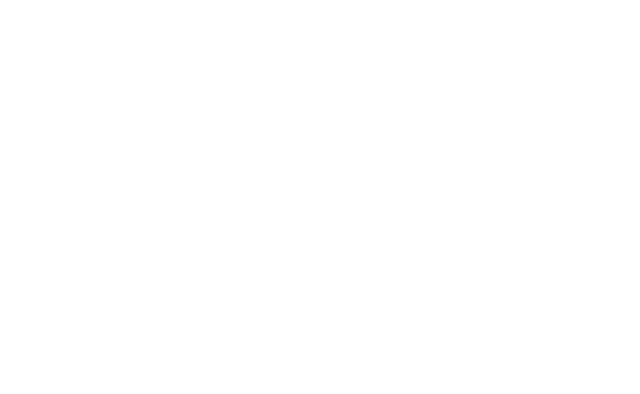
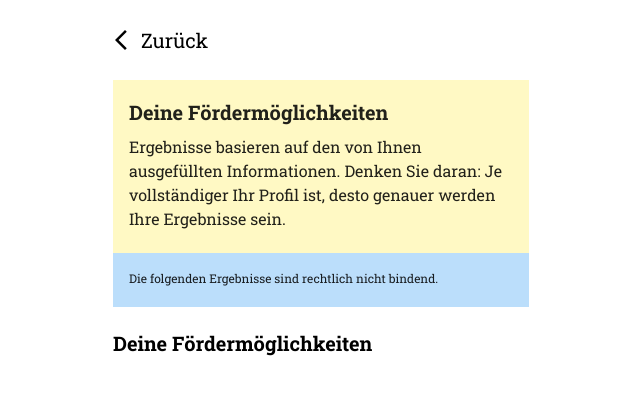
Before and after one commit to Citizen-Knowledge-Graph/foerderfunke-react-app, a React (Create React App) app: page /eligibility-overview in a window 1280 px wide. Before the commit this address had no page. Shown: the top 394 px of the page, without its empty margins (319-959 px from the left). Built offline with nearby package versions, Linux system fonts and the light colour scheme.

Commit message:
add eligibility screen

```diff
--- a/src/App.js
+++ b/src/App.js
@@ -9,6 +9,7 @@ import OnboardingWelcome from "./screens/OnboardingWelcome";
 import OnboardingSectionsScreen from "./screens/onboarding-sections/OnboardingSectionsScreen";
 import OnboardingUsername from "./screens/OnboardingUsername";
 import ProfileSectionScreen from "./screens/profile-section/ProfileSectionScreen";
+import EligibilityOverviewScreen from "./screens/eligibilty-overview/EligibilityOverviewScreen";
 import AppStartup from "./AppStartup";
 
 const theme = createTheme({
@@ -30,6 +31,7 @@ const App = () => {
                         <Route path="/onboarding-welcome" element={<OnboardingWelcome/>}/>
                         <Route path="/onboarding-username" element={<OnboardingUsername/>}/>
                         <Route path="/onboarding-sections" element={<OnboardingSectionsScreen/>}/>
+                        <Route path="/eligibility-overview" element={<EligibilityOverviewScreen/>}/>
                         <Route path="/profile-section/:id" element={<ProfileSectionScreen/>}/>
                     </Routes>
                 </div>
--- /dev/null
+++ b/src/screens/eligibilty-overview/EligibilityOverviewScreen.js
@@ -0,0 +1,15 @@
+import React from 'react';
+import EligibilityOverviewHeader from "./components/EligibilityOverviewHeader";
+import Layout from "../../components/Layout";
+import EligibilityOverviewList from "./components/EligibilityOverviewList";
+
+const EligibilityOverviewScreen = () => {
+    return (
+        <Layout>
+            <EligibilityOverviewHeader/>
+            <EligibilityOverviewList/>
+        </Layout>
+    );
+};
+
+export default EligibilityOverviewScreen;
--- /dev/null
+++ b/src/screens/eligibilty-overview/components/EligibilityOverviewHeader.js
@@ -0,0 +1,66 @@
+import React from 'react';
+import {Card, CardContent, Typography} from '@mui/material';
+import VStack from "../../../components/VStack";
+import HStack from "../../../components/HStack";
+import {yellow, blue} from "@mui/material/colors";
+
+const EligibilityOverviewScreen = () => {
+    return (
+        <VStack gap={0} alignItems={'center'} sx={{width: '100%'}}>
+            <HStack justifyContent={'center'} sx={{width: '100%'}}>
+                <Card sx={styles.titleCard}>
+                    <CardContent sx={styles.cardContent}>
+                        <Typography variant="h6" gutterBottom sx={styles.titleText}>
+                            Deine Fördermöglichkeiten
+                        </Typography>
+                        <Typography variant="body1" gutterBottom>
+                            Ergebnisse basieren auf den von Ihnen ausgefüllten Informationen. Denken Sie daran:
+                            Je vollständiger Ihr Profil ist, desto genauer werden Ihre Ergebnisse sein.
+                        </Typography>
+                    </CardContent>
+                </Card>
+            </HStack>
+            <HStack justifyContent={'center'} sx={{width: '100%'}}>
+                <Card sx={styles.subTitleCard}>
+                    <CardContent sx={styles.cardContent}>
+                        <Typography variant="body1" gutterBottom sx={styles.subTitleCardText}>
+                            Die folgenden Ergebnisse sind rechtlich nicht bindend.
+                        </Typography>
+                    </CardContent>
+                </Card>
+            </HStack>
+        </VStack>
+    );
+};
+
+const styles = {
+    titleCard: {
+        width: '100%',
+        borderRadius: '0px',
+        backgroundColor: yellow[100],
+        boxShadow: 'none',
+        padding: 0,
+    },
+    cardContent: {
+        padding: '16px',
+        "&:last-child": {
+            paddingBottom: '16px',
+        }
+    },
+    subTitleCard: {
+        backgroundColor: blue[100],
+        width: '100%',
+        borderRadius: '0px',
+        boxShadow: 'none',
+        padding: 0,
+    },
+    titleText: {
+        fontWeight: 'bold',
+    },
+    subTitleCardText: {
+        fontSize: '12px',
+        fontWeight: '400'
+    }
+};
+
+export default EligibilityOverviewScreen;
--- /dev/null
+++ b/src/screens/eligibilty-overview/components/EligibilityOverviewList.js
@@ -0,0 +1,49 @@
+import React from 'react';
+import {Typography} from '@mui/material';
+import VStack from "../../../components/VStack";
+import HStack from "../../../components/HStack";
+import {yellow, blue} from "@mui/material/colors";
+
+const EligibilityOverviewList = () => {
+    return (
+            <VStack gap={1} alignItems={'center'} sx={{width:'100%'}}>
+                <HStack justifyContent={'flex-start'} sx={{width:'100%'}}>
+                    <Typography variant="h6" gutterBottom sx={styles.titleText}>
+                        Deine Fördermöglichkeiten
+                    </Typography>
+                </HStack>
+            </VStack>
+    );
+};
+
+const styles = {
+    titleCard: {
+        width: '100%',
+        borderRadius: '0px',
+        backgroundColor: yellow[100],
+        boxShadow: 'none',
+        padding: 0,
+    },
+    cardContent: {
+        padding: '16px',
+        "&:last-child": {
+            paddingBottom: '16px',
+        }
+    },
+    subTitleCard:{
+        backgroundColor: blue[100],
+        width: '100%',
+        borderRadius: '0px',
+        boxShadow: 'none',
+        padding: 0,
+    },
+    titleText: {
+        fontWeight: 'bold',
+    },
+    subTitleCardText: {
+        fontSize: '12px',
+        fontWeight: '400'
+    }
+};
+
+export default EligibilityOverviewList;
--- a/src/screens/profile-section/components/ProfileSectionCompleted.js
+++ b/src/screens/profile-section/components/ProfileSectionCompleted.js
@@ -41,8 +41,19 @@ const ProfileSectionCompleted = ({title, id, entityData}) => {
             <ProfileCompletedPieChart completedSections={completedSections} totalSections={sectionStatus.length}/>
             <HStack justifyContent={'center'} sx={{width: "100%"}}>
                 <VStack gap={1} alignItems={'center'}>
-                    <Typography variant="h4">{title}</Typography>
-                    <Typography variant="h6">Profilbereich vollständig!</Typography>
+                    {nextSection ?
+                        (
+                            <>
+                                <Typography variant="h4">{title}</Typography>
+                                <Typography variant="h6">Profilbereich vollständig!</Typography>
+                            </>
+
+                        ) : (
+                            <>
+                                <Typography variant="h4">Fertig!</Typography>
+                            </>
+                        )
+                    }
                 </VStack>
             </HStack>
             <VStack data-testid="button-card-container">
@@ -65,41 +76,60 @@ const ProfileSectionCompleted = ({title, id, entityData}) => {
                 </Card>
             </VStack>
         </VStack>
-    );
+    )
+        ;
 };
 
 const styles = {
     buttonCard: {
         display: 'flex',
-        flexDirection: 'column',
-        backgroundColor: yellow[600],
-        borderRadius: '15px',
-        boxShadow: 'none',
-    },
+        flexDirection:
+            'column',
+        backgroundColor:
+            yellow[600],
+        borderRadius:
+            '15px',
+        boxShadow:
+            'none',
+    }
+    ,
     buttonCardContent: {
         padding: '16px',
-        "&:last-child": {
-            paddingBottom: '16px',
-        }
-    },
+        "&:last-child":
+            {
+                paddingBottom: '16px',
+            }
+    }
+    ,
     buttonCardText: {
         color: 'white',
-        fontWeight: '500',
-        textAlign: 'center',
-        margin: '0',
-    },
+        fontWeight:
+            '500',
+        textAlign:
+            'center',
+        margin:
+            '0',
+    }
+    ,
     icon: {
         width: '30px',
-        height: '30px',
-    },
+        height:
+            '30px',
+    }
+    ,
     buttonNext: {
         backgroundColor: green[500],
-        fontWeight: 'bold',
-        margin: '0px',
-        '&:focus': {
-            backgroundColor: green[500],
-        },
-    },
+        fontWeight:
+            'bold',
+        margin:
+            '0px',
+        '&:focus':
+            {
+                backgroundColor: green[500],
+            }
+        ,
+    }
+    ,
 };
 
 export default ProfileSectionCompleted;
```
